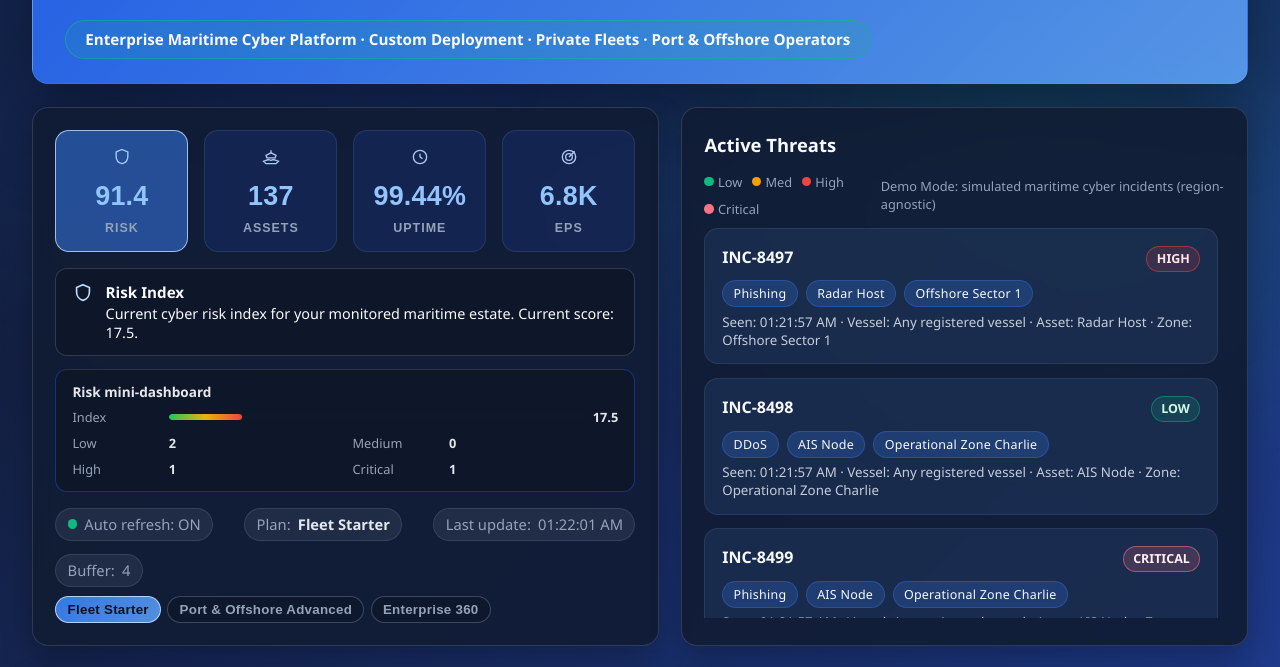
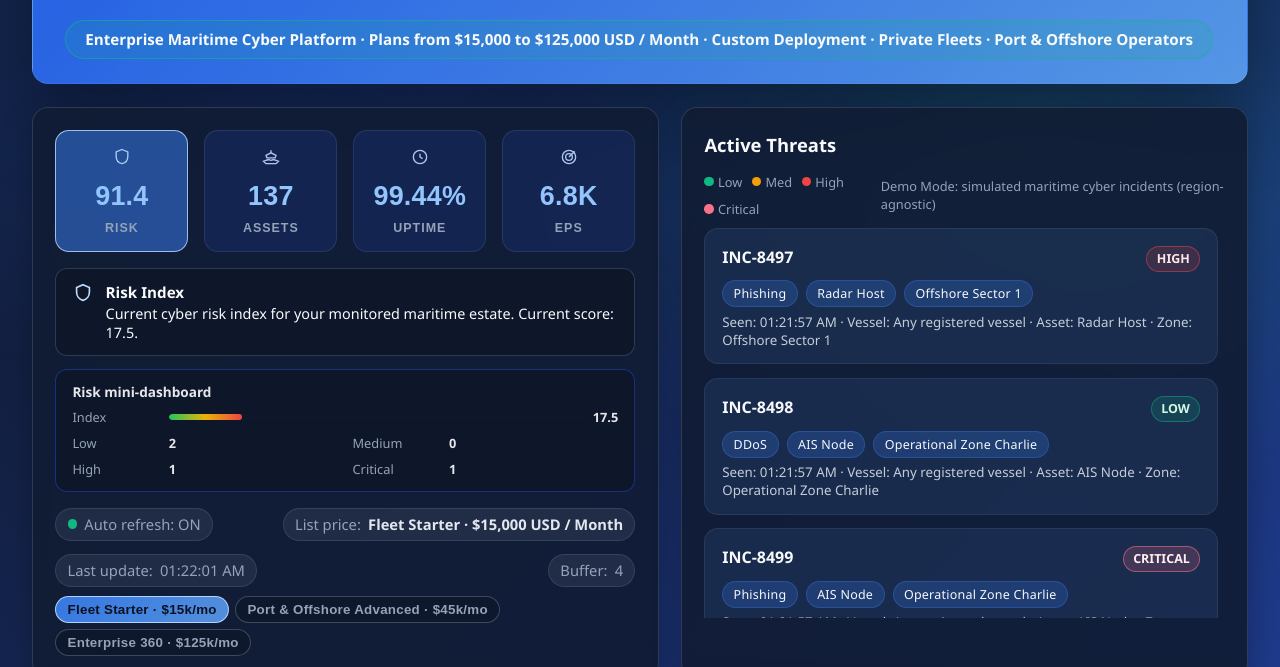
Before and after one commit to pizat16/oceancentinell-enterprise, a plain HTML site: page index.html in a window 1280 px wide. Shown: the part 133-800 px from the top of the page. Drawn offline with Linux system fonts and the light colour scheme.

```diff
--- a/index.html
+++ b/index.html
@@ -569,11 +569,12 @@
       </div>
 
       <div class="badge" role="note">
-        Enterprise Maritime Cyber Platform · Custom Deployment · Private Fleets · Port & Offshore Operators
+        Enterprise Maritime Cyber Platform · Plans from $15,000 to $125,000 USD / Month ·
+        Custom Deployment · Private Fleets · Port & Offshore Operators
       </div>
     </header>
 
-    <!-- GRID PRINCIPAL -->
+    <!-- MAIN GRID -->
     <main class="grid" role="main">
       <section class="card" aria-label="Key Metrics">
         <div class="metrics">
@@ -644,8 +645,8 @@
             <span class="dot" id="autoDot"></span>
             <span id="autoText">Auto refresh: –</span>
           </div>
-          <div class="pill" title="List information">
-            <span>Plan:</span>
+          <div class="pill" title="List price">
+            <span>List price:</span>
             <strong id="pricePill">–</strong>
           </div>
           <div class="pill" title="Last update time">
@@ -658,10 +659,10 @@
           </div>
         </div>
 
-        <div class="plan-selector" aria-label="Plans">
-          <button type="button" class="plan-btn active" data-plan="starter">Fleet Starter</button>
-          <button type="button" class="plan-btn" data-plan="advanced">Port & Offshore Advanced</button>
-          <button type="button" class="plan-btn" data-plan="enterprise">Enterprise 360</button>
+        <div class="plan-selector" aria-label="Pricing plans">
+          <button type="button" class="plan-btn active" data-plan="starter">Fleet Starter · $15k/mo</button>
+          <button type="button" class="plan-btn" data-plan="advanced">Port & Offshore Advanced · $45k/mo</button>
+          <button type="button" class="plan-btn" data-plan="enterprise">Enterprise 360 · $125k/mo</button>
         </div>
       </section>
 
@@ -965,9 +966,9 @@
       "use strict";
 
       const PLANS = {
-        starter:   { label: "Fleet Starter" },
-        advanced:  { label: "Port & Offshore Advanced" },
-        enterprise:{ label: "Enterprise 360" },
+        starter:   { label: "Fleet Starter",            price: 15000 },
+        advanced:  { label: "Port & Offshore Advanced", price: 45000 },
+        enterprise:{ label: "Enterprise 360",           price: 125000 },
       };
 
       let ACTIVE_PLAN = "starter";
@@ -1216,7 +1217,7 @@
           const m = this.metrics;
           const plan = PLANS[ACTIVE_PLAN];
 
-          els.pricePill.textContent = plan.label;
+          els.pricePill.textContent = `${plan.label} · $${plan.price.toLocaleString()} USD / Month`;
 
           els.riskScore.textContent = m.risk_score ?? "–";
           els.assetsCount.textContent = m.assets ?? "–";
@@ -1306,6 +1307,7 @@
               platform: "OceanCentinell ENTERPRISE v3.2 (Offline Demo)",
               organization: "Victoria en Cristo Jesús LLC",
               plan: plan.label,
+              list_price_monthly_usd: plan.price,
               exported_at: exportedAt,
               metrics: this.metrics,
               incidents: this.incidents,
@@ -1320,7 +1322,9 @@
 
             const ts = safeFilenameTimestamp(exportedAt);
 
-            const priceLabel = "PLAN";
+            const priceLabel = plan.price === 0
+              ? "DEMO-1M"
+              : `${plan.price}USD-MO`;
 
             a.download = `OceanCentinell_Report_${plan.label}_${priceLabel}_${ts}.json`;
 
```
